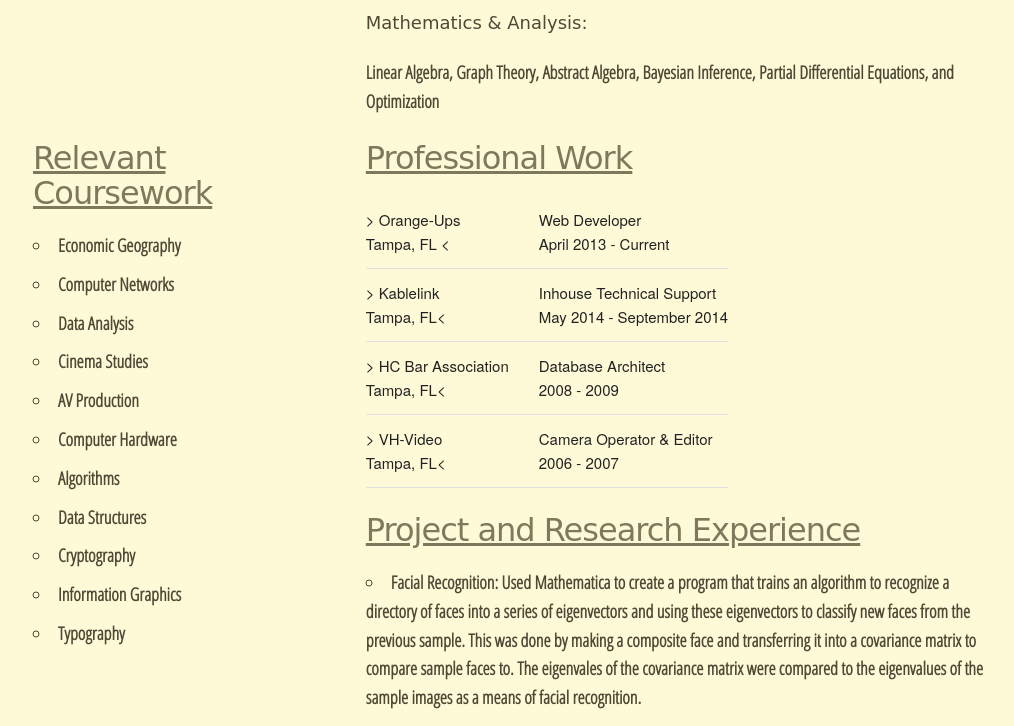
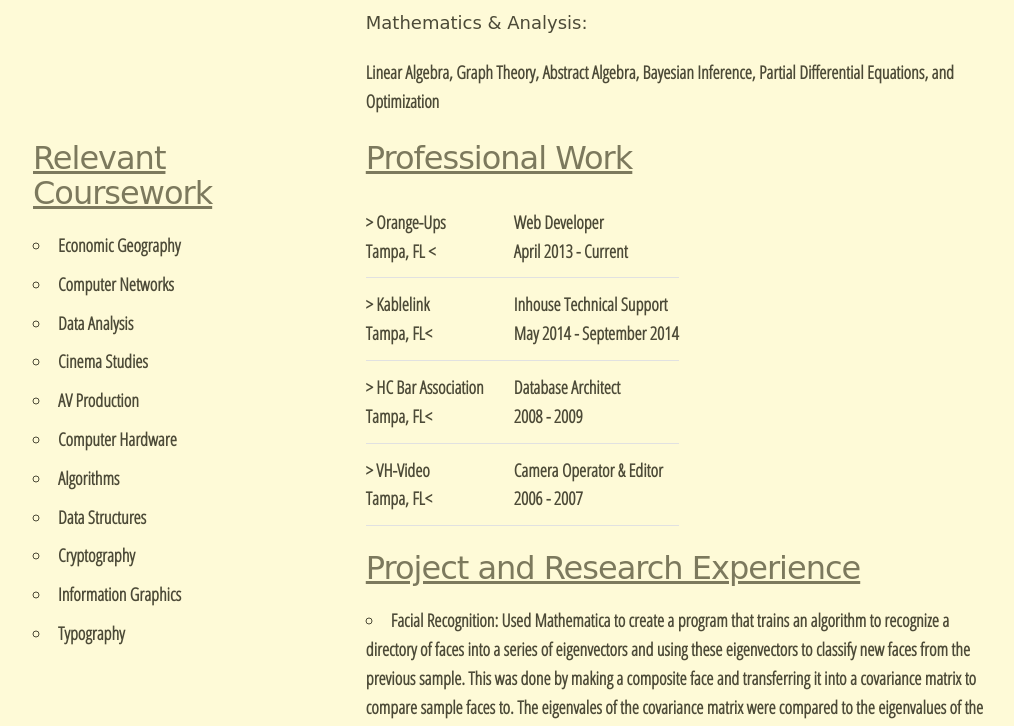
Before and after one commit to azemetre/personal_resume, a plain HTML site: page index.html in a window 1280 px wide. Shown: the part 552-1278 px from the top of the page, without its empty margins (127-1141 px from the left). Drawn offline with Linux system fonts and the light colour scheme; a web font is replaced by a local one.

Commit message:
Added color transition to links when hovered. Added styling to tables in work section

```diff
--- a/assets/css/style.css
+++ b/assets/css/style.css
@@ -21,6 +21,7 @@ header .cm-links a {
     line-height: 1.1;
     text-align: center;
     text-transform: uppercase;
+    transition: 0.5s ease-in-out;
 }
 header .cm-links a:hover {
     color: #ffcc66;
@@ -82,7 +83,7 @@ section.work h2#work-h {
     font-weight: normal;
     line-height: 1.1;
 }
-section.work p.job, aside.job-description {
+section.work table {
     color: #4c4a37;
     font-family: 'Open Sans Condensed', sans-serif;
     font-size: 18px;
```
